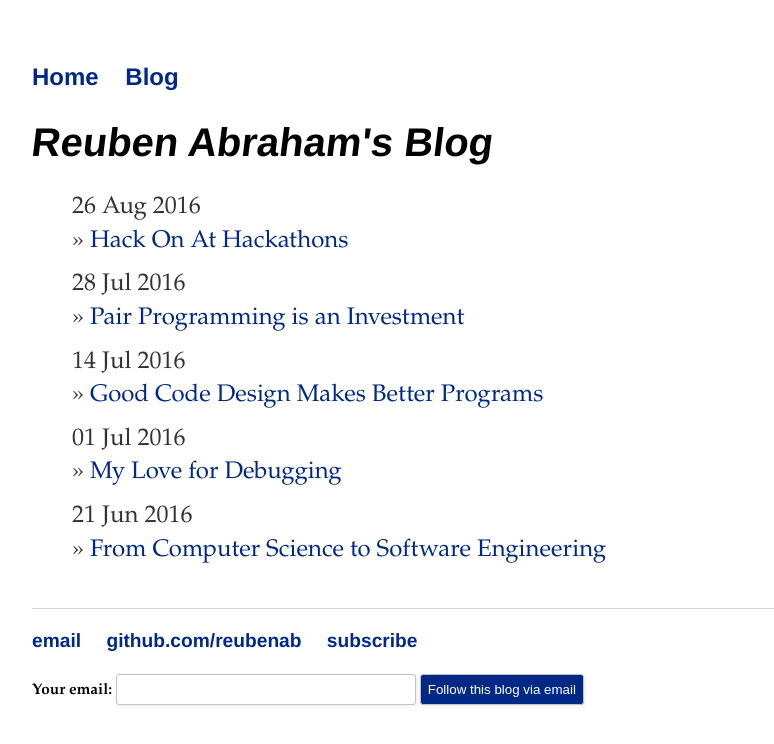
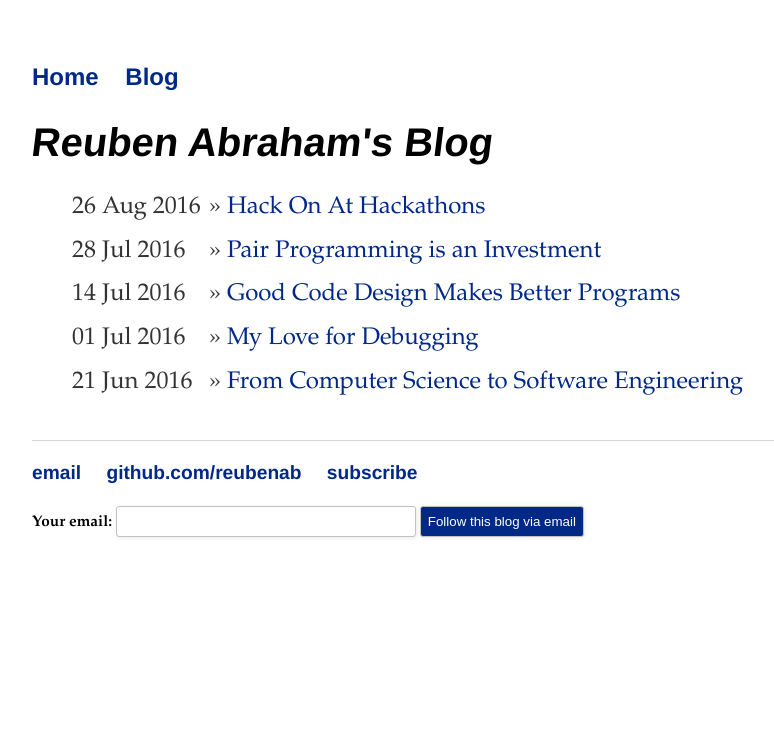
Before and after one commit to reubenab/reubenab.github.io, a Jekyll site: the page built from blog/index.html, in a window 1280 px wide. Shown: the top 744 px of the page, without its empty margins (224-998 px from the left). Built offline with Jekyll 4.4.1, drawn with Linux system fonts in a browser that asks for light colours.

Commit message:
Fixed blog list styling

```diff
--- a/css/main.css
+++ b/css/main.css
@@ -127,5 +127,6 @@ code {
 }
 
 .post-date {
-    width: 200px;
+    width: 131px;
+    display: inline-block;
 }
```
